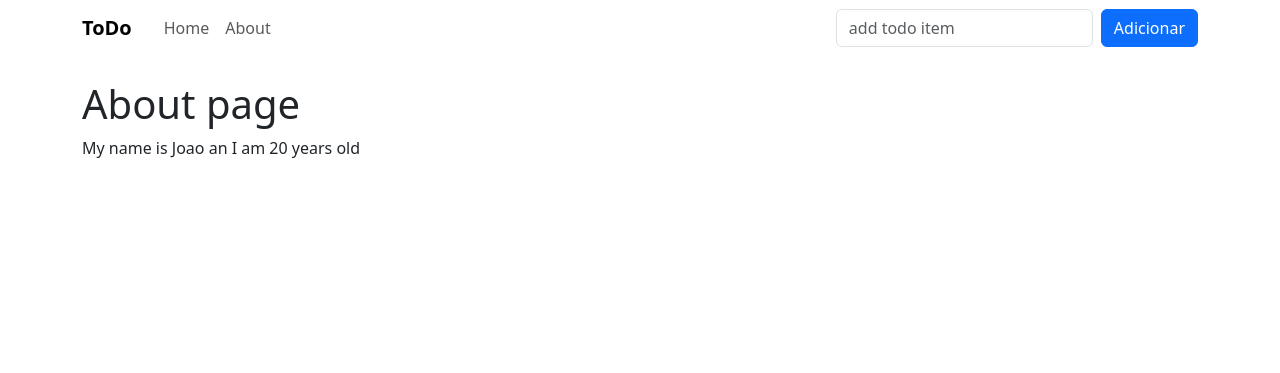
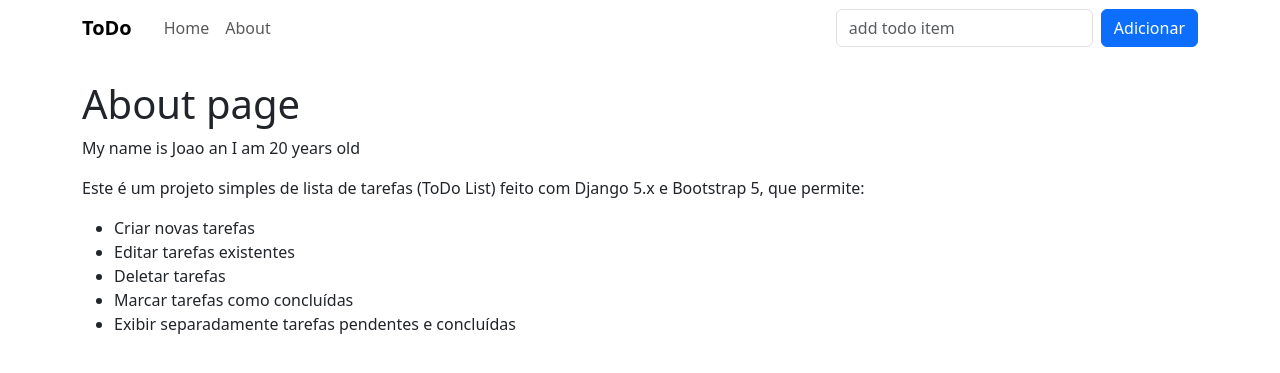
Before and after one commit to Jotape148/ToDoProject, a Django app: page /about/ in a window 1280 px wide. Shown: the top 373 px of the page. Run offline with Django 5.2, Linux system fonts and the light colour scheme.

Commit message:
About edit

```diff
--- a/todoApp/Templates/about.html
+++ b/todoApp/Templates/about.html
@@ -3,4 +3,14 @@
 {% block content %}
     <h1>About page</h1>
     <p>My name is {{ name }} an I am {{ age }} years old</p>
+
+    <p>Este é um projeto simples de lista de tarefas (ToDo List) feito com Django 5.x e Bootstrap 5, que permite:</p>
+    <ul>
+        <li>Criar novas tarefas</li>
+        <li>Editar tarefas existentes</li>
+        <li>Deletar tarefas</li>
+        <li>Marcar tarefas como concluídas</li>
+        <li>Exibir separadamente tarefas pendentes e concluídas</li>
+    </ul>
+
 {% endblock %}
```
Also changed, not shown: db.sqlite3.
